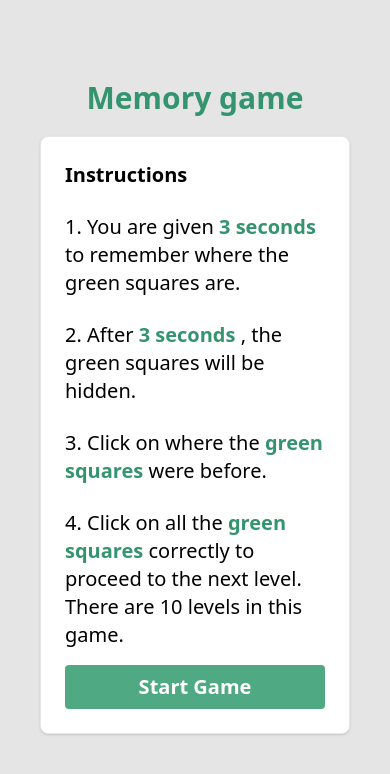
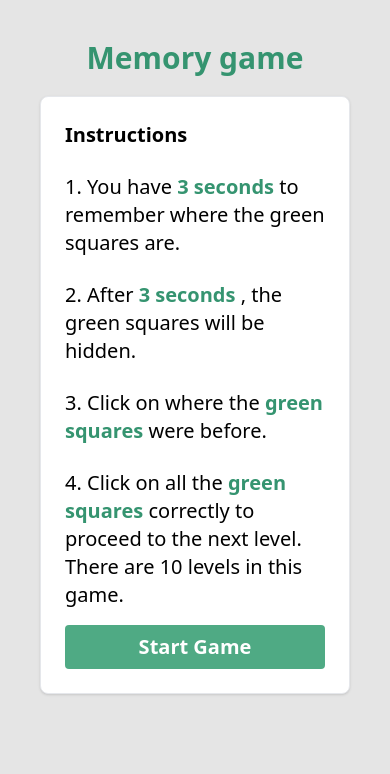
Before and after one commit to jlimsy/memory-game, a React (Vite) app: page / in a window 390 px wide. Shown: the top 774 px of the page. Built offline with nearby package versions, Linux system fonts and the light colour scheme.

Commit message:
modify margin for small and large screens

```diff
--- a/src/pages/WelcomePage.jsx
+++ b/src/pages/WelcomePage.jsx
@@ -26,7 +26,7 @@ export default function WelcomePage() {
 
   return (
     <div className="">
-      <div className="flex flex-col mt-20 mx-auto my-auto justify-center items-center">
+      <div className="flex flex-col mt-10 md:mt-20 mx-auto my-auto justify-center items-center">
         <div className="">
           {start ? (
             <h1 className="text-center text-3xl mb-5 text-green-500">
@@ -44,7 +44,7 @@ export default function WelcomePage() {
             <h2 className="text-left mb-6">Instructions</h2>
             <ol className="space-y-6 mb-4 text-left list-decimal list-inside font-normal">
               <li>
-                You are given{" "}
+                You have{" "}
                 <span className="font-bold text-green-500">
                   {seconds} seconds
                 </span>{" "}
```
